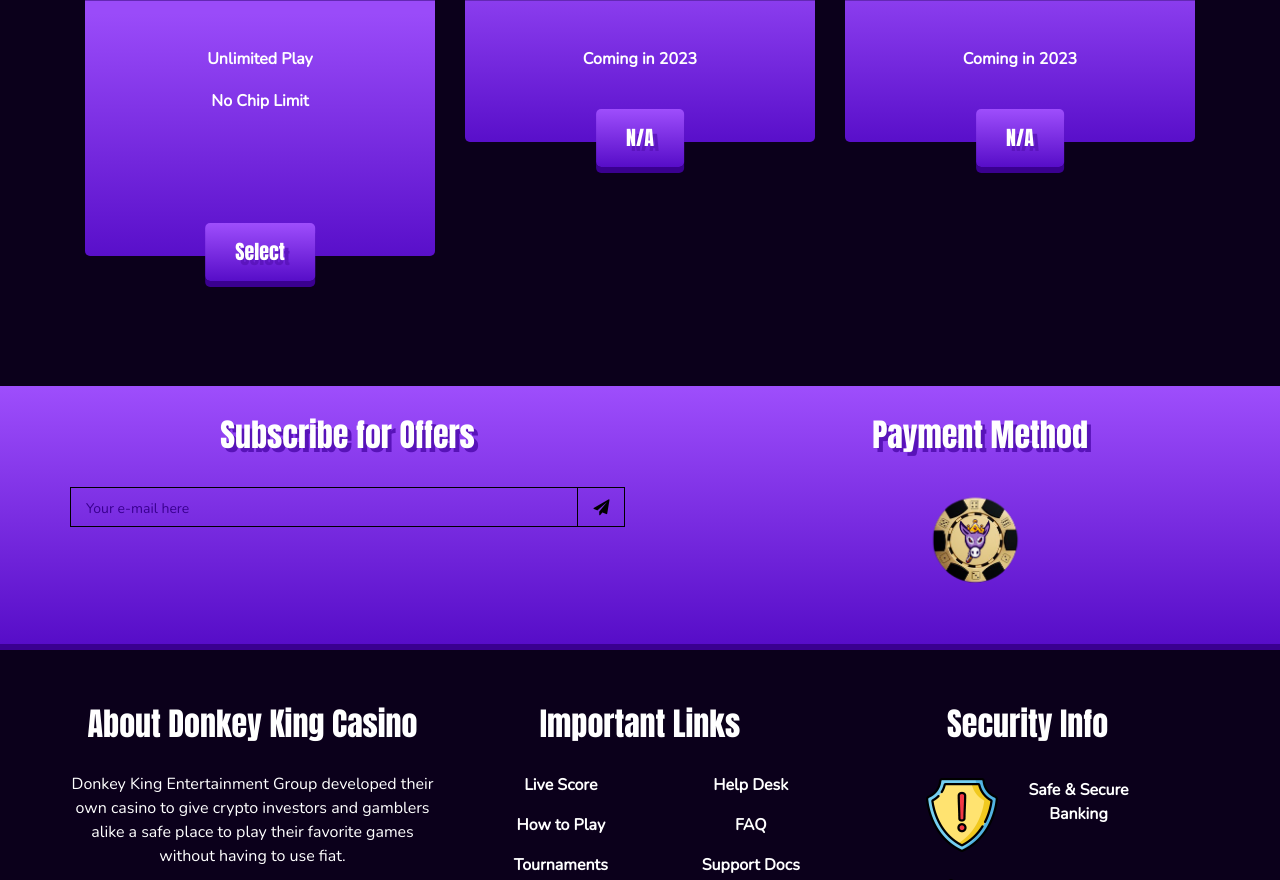
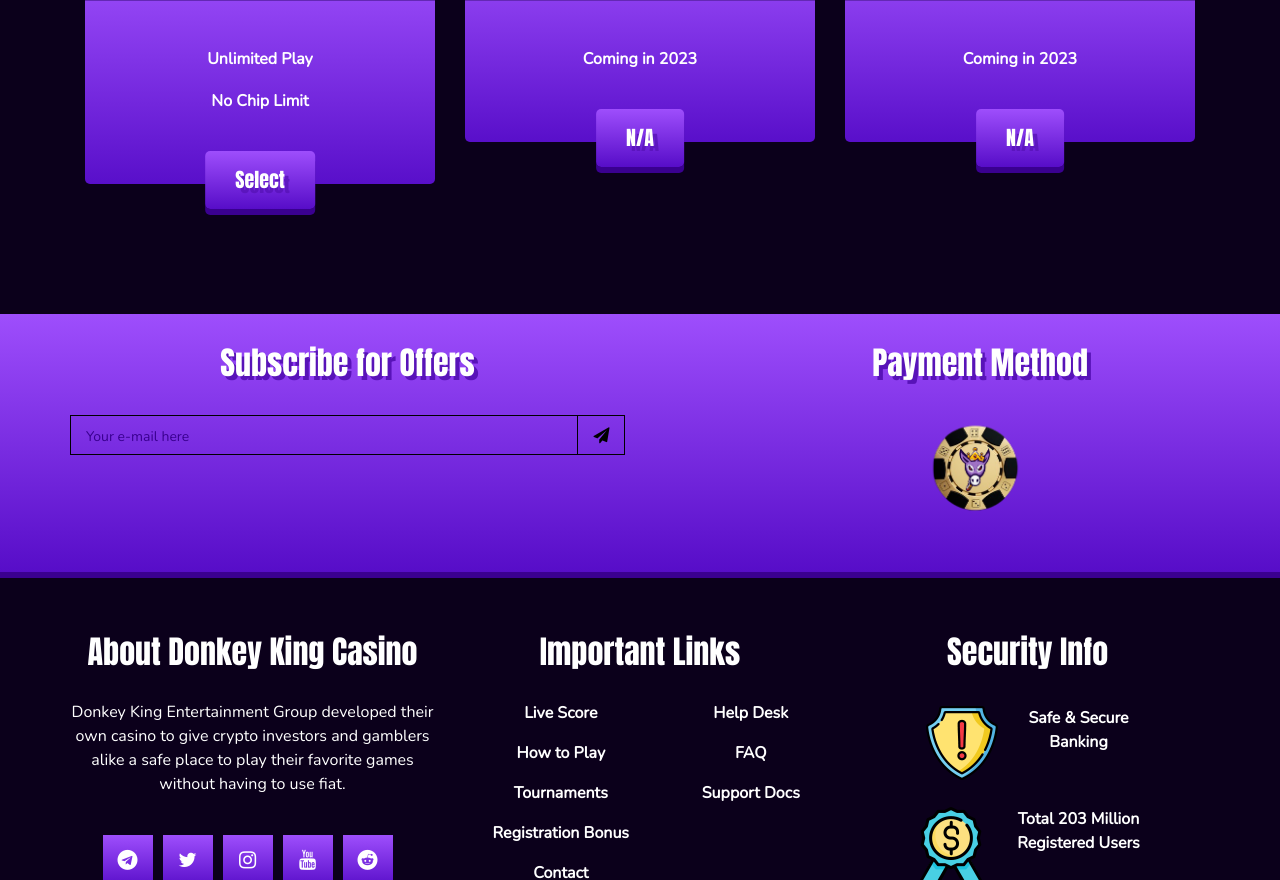
Before and after one commit to JimmyStax90/Donkey-King-Casino, a React (Create React App) app: page /membership in a window 1280 px wide. Shown: the part 1180-2060 px from the top of the page. Built offline with nearby package versions, Linux system fonts and the light colour scheme.

Commit message:
added logo icon

```diff
--- a/public/index.html
+++ b/public/index.html
@@ -2,14 +2,14 @@
 <html lang="en">
   <head>
     <meta charset="utf-8" />
-    <link rel="icon" href="%PUBLIC_URL%/favicon.ico" />
+    <link rel="icon" href="logo.png" />
     <meta name="viewport" content="width=device-width, initial-scale=1" />
     <meta name="theme-color" content="#000000" />
     <meta
       name="description"
       content="Web site created using create-react-app"
     />
-    <link rel="apple-touch-icon" href="%PUBLIC_URL%/logo192.png" />
+    <link rel="apple-touch-icon" href="logo.png" />
     <!--
       manifest.json provides metadata used when your web app is installed on a
       user's mobile device or desktop. See https://developers.google.com/web/fundamentals/web-app-manifest/
--- a/src/pages/Membership.js
+++ b/src/pages/Membership.js
@@ -55,10 +55,7 @@
                                 <ul>
                                     <li>Unlimited Play</li>
                                     <li>No Chip Limit</li>
-                                    <li></li>
-                                    <li></li>
-                                    <li></li>
-                                    <li></li>
+
                                 </ul>
                                 <a href="#/">Select</a>
                             </div>
```
Also changed, not shown: public/logo.png (added).
